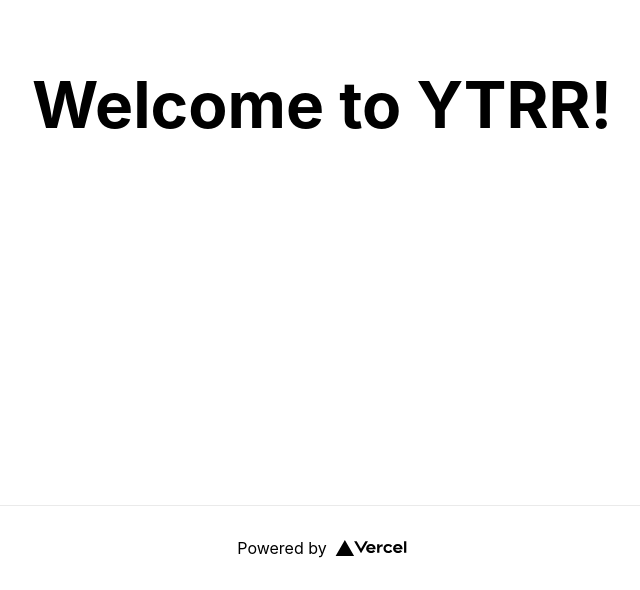
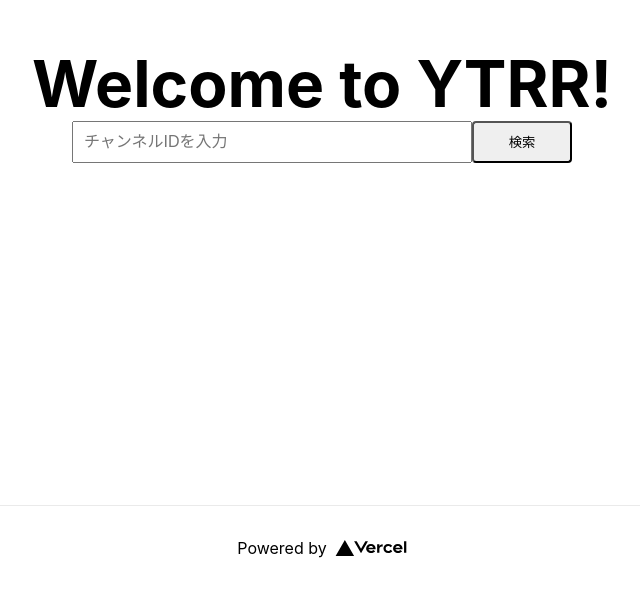
Before and after one commit to Ohmiya-Mizuki/youtube-rivals-researcher, a Next.js app: page / in a window 1280 px wide. Shown: the part 295-885 px from the top of the page, without its empty margins (318-958 px from the left). Built offline with nearby package versions, Linux system fonts and the light colour scheme.

Commit message:
feat: :sparkles: 検索バーの配置

```diff
--- /dev/null
+++ b/src/components/const/style.ts
@@ -0,0 +1,157 @@
+export const COLOR_CODE = {
+  BLACK: '#030e15',
+  BLUE: '#1B91D3',
+  DARKGRAY: '#353E44',
+  GRAY: '#293238',
+  LIGHTGRAY: '#686e73',
+  ORANGE: '#EE8800',
+  RED: '#E13C26',
+  WHITE: '#f7f8fa',
+  YELLOW: '#DBB60B',
+  SUPER_LIGHTGRAY: '#F6F8FA',
+} as const;
+
+export const COLOR = {
+  GRAY50: {
+    color: '#000000',
+    rgb: '0,0,0',
+  },
+  GRAY200: {
+    color: '#2C2C2C',
+    rgb: '44,44,44',
+  },
+  GRAY500: {
+    color: '#888888',
+    rgb: '136,136,136',
+  },
+  GRAY700: {
+    color: '#CECECE',
+    rgb: '206,206,206',
+  },
+  GRAY900: {
+    color: '#E7E7E7',
+    rgb: '231,231,231',
+  },
+  GRAY1000: {
+    color: '#FFFFFF',
+    rgb: '255,255,255',
+  },
+  YELLOW50: {
+    color: '#F5CD00',
+    rgb: '245,205,0',
+  },
+  YELLOW900: {
+    color: '#FFF037',
+    rgb: '255,240,55',
+  },
+  RED900: {
+    color: '#FF385C',
+    rgb: '255,56,92',
+  },
+  BLUE50: {
+    color: '#0072F0',
+    rgb: '0,114,240',
+  },
+  BLUE900: {
+    color: '#32CDFF',
+    rgb: '50,205,205',
+  },
+  ERROR: {
+    color: '#EB4851',
+    rgb: '235, 72, 81',
+  },
+  FANZA_BLUE900: {
+    color: '#1B91D3',
+    rgb: '27,145,211',
+  },
+  TRANSPARENT: 'transparent',
+} as const;
+
+export const FONT_SIZE = {
+  XXS: 10,
+  XS: 12,
+  S: 14,
+  M: 16,
+  L: 20,
+  XL: 30,
+  XXL: 36,
+} as const;
+
+export const ICON_SIZE = {
+  XS: {
+    width: 12,
+    height: 12,
+  },
+  S: {
+    width: 14,
+    height: 14,
+  },
+  M: {
+    width: 16,
+    height: 16,
+  },
+  L: {
+    width: 20,
+    height: 20,
+  },
+  XL: {
+    width: 24,
+    height: 24,
+  },
+  XXL: {
+    width: 32,
+    height: 32,
+  },
+  XXXL: {
+    width: 48,
+    height: 48,
+  },
+} as const;
+
+export const FONT_SIZE_TV = {
+  XXS: 24,
+  XS: 30,
+  S: 36,
+  M: 42,
+  L: 48,
+  XL: 60,
+  XXL: 102,
+} as const;
+
+export const ICON_SIZE_TV = {
+  XS: {
+    width: 24,
+    height: 24,
+  },
+  S: {
+    width: 32,
+    height: 32,
+  },
+  M: {
+    width: 40,
+    height: 40,
+  },
+  L: {
+    width: 48,
+    height: 48,
+  },
+  XL: {
+    width: 56,
+    height: 56,
+  },
+  XXL: {
+    width: 64,
+    height: 64,
+  },
+  XXXL: {
+    width: 72,
+    height: 72,
+  },
+} as const;
+
+export type ColorCodeType = keyof typeof COLOR_CODE;
+export type ColorType = keyof typeof COLOR;
+export type FontSizeType = keyof typeof FONT_SIZE;
+export type IconSizeType = keyof typeof ICON_SIZE;
+
+export type ColorCodeTypeValues = typeof COLOR_CODE[ColorCodeType];
--- /dev/null
+++ b/src/components/input/index.tsx
@@ -0,0 +1,69 @@
+import {forwardRef} from 'react';
+import {InputField, LabelRoot} from './style';
+import type {FontSizeType} from '../const/style';
+
+export type InputProps = {
+  /** コントロールの種別 */
+  type: Exclude<JSX.IntrinsicElements['input']['type'], undefined>;
+  /** コントロールの名称 */
+  name: string;
+  /** コントロールの値 */
+  value: string;
+  /** コントロール未入力時に表示するテキスト */
+  placeholder?: string;
+  /** コントロールの入力が可能な最大文字数 */
+  maxLength?: number;
+  /** コントロールの値変更時のイベントハンドラー */
+  onChange?: (e: React.ChangeEvent<HTMLInputElement>) => void;
+  /** コントロール上で key 操作をした時のイベントハンドラー */
+  onKeyDown?: (e: React.KeyboardEvent<HTMLInputElement>) => void;
+  /** input に入力されるテキストの大きさ */
+  fontSize?: FontSizeType;
+  /** 非活性にするかどうか */
+  isActive?: boolean;
+  /** input tag のネイティブ属性 */
+  inputProps?: JSX.IntrinsicElements['input'];
+} & Omit<JSX.IntrinsicElements['label'], 'onChange' | 'onKeyDown'>;
+
+/**
+ * 汎用的な textbox コンポーネント
+ * @param props {@link InputProps}
+ * @param ref {@link HTMLLabelElement}
+ */
+export const Input = forwardRef<HTMLLabelElement, InputProps>(
+    (
+        {
+          type,
+          name,
+          value,
+          maxLength,
+          placeholder,
+          onChange,
+          onKeyDown,
+          fontSize = 'M',
+          isActive = true,
+          inputProps,
+          ...props
+        },
+        ref,
+    ) => {
+      return (
+        <LabelRoot ref={ref} {...props}>
+          <InputField
+            type={type}
+            name={name}
+            value={value}
+            maxLength={maxLength}
+            placeholder={placeholder}
+            onChange={onChange}
+            onKeyDown={onKeyDown}
+            fontSize={fontSize}
+            disabled={!isActive}
+            {...inputProps}
+          />
+        </LabelRoot>
+      );
+    },
+);
+
+Input.displayName = 'Input';
--- /dev/null
+++ b/src/components/input/style.tsx
@@ -0,0 +1,39 @@
+import type {FontSizeType} from '../const/style';
+import {COLOR_CODE, FONT_SIZE} from '../const/style';
+import styled from '@emotion/styled';
+
+export const LabelRoot = styled.label`
+  display: inline-flex;
+  align-items: center;
+  background-color: ${COLOR_CODE.GRAY};
+  border-radius: 4px;
+  width: 80%;
+
+  /** TODO : focus時の仕様未確定なので仮決め */
+  &:focus-within {
+    outline: 3px solid ${COLOR_CODE.WHITE};
+  }
+`;
+
+export const InputField = styled.input<{
+  fontSize: FontSizeType;
+}>`
+  padding: 10px;
+  width: 100%;
+  font-size: ${({fontSize}) => `${FONT_SIZE[fontSize]}px`};
+
+  &:disabled {
+    opacity: 0.5;
+    cursor: default;
+  }
+
+  /** TODO : hover時の仕様未確定なので仮決め */
+  &:hover {
+    cursor: pointer;
+  }
+
+  /** TODO : フォーカス時の仕様未確定なので仮決め */
+  &:focus {
+    outline: none;
+  }
+`;
--- /dev/null
+++ b/src/components/search-form/index.tsx
@@ -0,0 +1,34 @@
+/* eslint-disable max-len */
+import {ChangeEvent} from 'react';
+import {Input} from '../input';
+import {FormWrapper} from './style';
+
+type SearchFormProps = {
+  /** 検索キーワード */
+  keyword: string;
+  /** 検索用inputのプレイスホルダー */
+  placeholder: HTMLInputElement['placeholder'];
+  /** inputの変更処理 */
+  onChangeInputVal: (e: ChangeEvent<HTMLInputElement>) => void;
+} & JSX.IntrinsicElements['form']
+
+export const SearchForm = ( {keyword, placeholder, onChangeInputVal}: SearchFormProps ) => {
+  return (
+    <FormWrapper>
+      <Input
+        name="keyword"
+        type="text"
+        placeholder={placeholder}
+        value={keyword}
+        onChange={onChangeInputVal}
+        inputProps={{
+          'aria-label': '検索フォーム',
+        }}
+      />
+      {/* TODO: 押下時に検索するようにする？ 仕様が固まり次第見直し */}
+      <button type="submit" aria-label="検索ボタン">
+        検索
+      </button>
+    </FormWrapper>
+  );
+};
--- /dev/null
+++ b/src/components/search-form/style.tsx
@@ -0,0 +1,19 @@
+import {Input as _Input} from '../input';
+import styled from '@emotion/styled';
+
+export const FormWrapper = styled.form`
+  position: relative;
+  display: flex;
+  width: 500px;
+
+  > button {
+    border-radius: 4px;
+    justify-content: center;
+    align-items: center;
+    width: 20%;
+  }
+`;
+
+export const Input = styled(_Input)`
+  padding: 0 48px;
+`;
--- a/src/pages/index.tsx
+++ b/src/pages/index.tsx
@@ -1,6 +1,7 @@
 import type {NextPage} from 'next';
 import Head from 'next/head';
 import Image from 'next/image';
+import {SearchForm} from '../components/search-form';
 import styles from '../styles/Home.module.css';
 
 const Home: NextPage = () => {
@@ -13,9 +14,14 @@ const Home: NextPage = () => {
       </Head>
 
       <main className={styles.main}>
-        <h1 className={styles.title}>
-          Welcome to YTRR!
-        </h1>
+        <h1 className={styles.title}>Welcome to YTRR!</h1>
+        <SearchForm
+          keyword={''}
+          placeholder={'チャンネルIDを入力'}
+          onChangeInputVal={() => {
+            return false;
+          }}
+        />
       </main>
 
       <footer className={styles.footer}>
```
